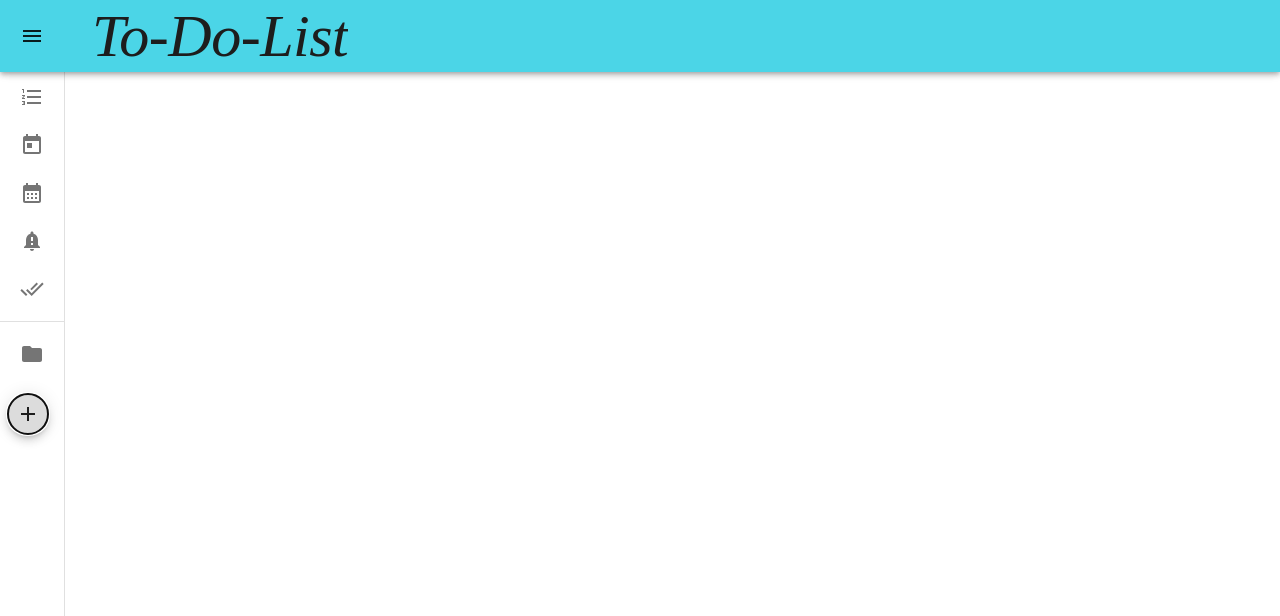
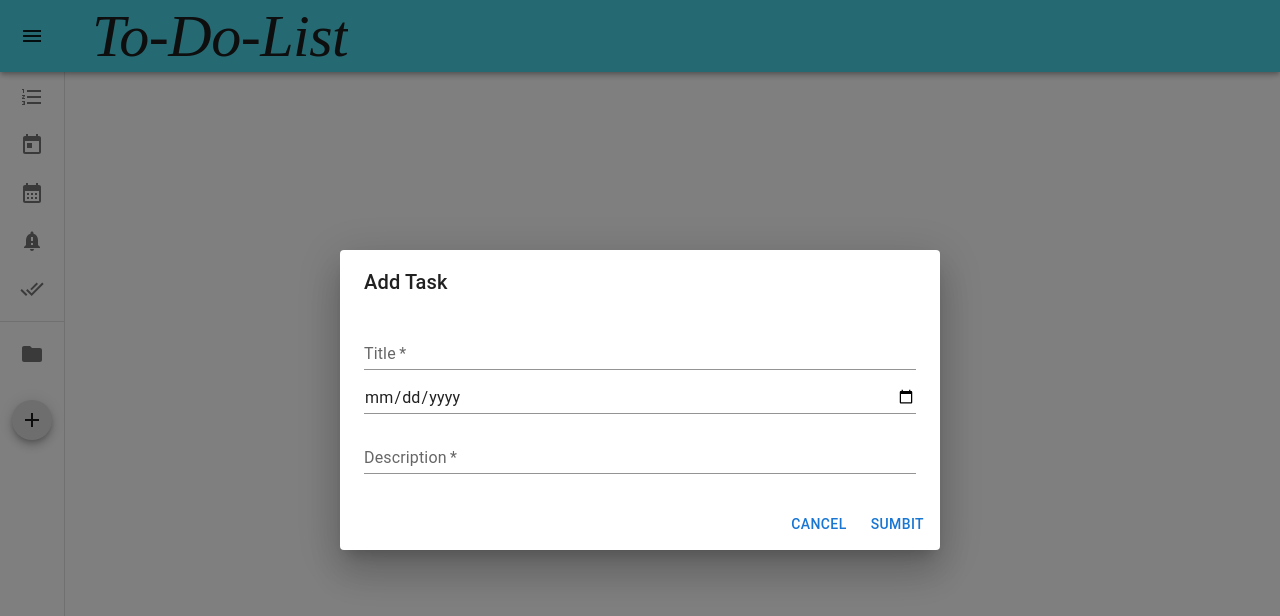
Before and after one commit to HangwelaniMadilonga/todolist, a React (Vite) app in the folder to-do-list/: page / in a window 1280 px wide. Both pictures are taken after a click on the button 28 px from the left and 414 px from the top of the page. Shown: the top 616 px of the page. Built offline with nearby package versions, Linux system fonts and the light colour scheme.

Commit message:
Add Input field for task info.

```diff
--- a/to-do-list/src/components/Drawer.jsx
+++ b/to-do-list/src/components/Drawer.jsx
@@ -26,6 +26,7 @@ import DoneAllIcon from '@mui/icons-material/DoneAll';
 import CalendarMonthIcon from '@mui/icons-material/CalendarMonth';
 import NotificationImportantIcon from '@mui/icons-material/NotificationImportant';
 import FolderIcon from '@mui/icons-material/Folder';
+import FormDialog from './FormModal';
 const myTheme = createTheme({
   palette: {
     primary: {
@@ -208,7 +209,7 @@ export default function MiniDrawer() {
           ))}
         </List>
 
-        <FloatingActionButtonSize/>
+        <FormDialog />
       </Drawer>
       <Box component="main" sx={{ flexGrow: 1, p: 3 }}>
         <DrawerHeader />
--- /dev/null
+++ b/to-do-list/src/components/FormModal.jsx
@@ -0,0 +1,86 @@
+import * as React from 'react';
+import Button from '@mui/material/Button';
+import TextField from '@mui/material/TextField';
+import Dialog from '@mui/material/Dialog';
+import DialogActions from '@mui/material/DialogActions';
+import DialogContent from '@mui/material/DialogContent';
+import DialogContentText from '@mui/material/DialogContentText';
+import DialogTitle from '@mui/material/DialogTitle';
+import FloatingActionButtonSize from './AddTaskButton';
+
+export default function FormDialog() {
+  const [open, setOpen] = React.useState(false);
+
+  const handleClickOpen = () => {
+    setOpen(true);
+  };
+
+  const handleClose = () => {
+    setOpen(false);
+  };
+
+  return (
+    <React.Fragment>
+      <Button  onClick={handleClickOpen}>
+      <FloatingActionButtonSize/>
+      </Button>
+      <Dialog
+        open={open}
+        onClose={handleClose}
+        PaperProps={{
+          component: 'form',
+          onSubmit: (event) => {
+            event.preventDefault();
+            const formData = new FormData(event.currentTarget);
+            const formJson = Object.fromEntries(formData.entries());
+            const email = formJson.email;
+            console.log(email);
+            handleClose();
+          },
+        }}
+      >
+        <DialogTitle>Add Task</DialogTitle>
+        <DialogContent>
+
+          <TextField
+            autoFocus
+            required
+            margin="dense"
+            id="name"
+            name="Title"
+            label="Title"
+            type="Title"
+            fullWidth
+            variant="standard"
+          />
+          <TextField
+            autoFocus
+            required
+            margin="dense"
+            id="date"
+            name="date"
+
+            type="date"
+            fullWidth
+            variant="standard"
+          />
+          <TextField
+            autoFocus
+            required
+            margin="dense"
+            id="Description"
+            name="Description"
+            label="Description"
+            type="Description"
+            fullWidth
+            variant="standard"
+          />
+        </DialogContent>
+        <DialogActions>
+          <Button onClick={handleClose}>Cancel</Button>
+          <Button type="submit">Sumbit</Button>
+        </DialogActions>
+      </Dialog>
+    </React.Fragment>
+  );
+}
```
